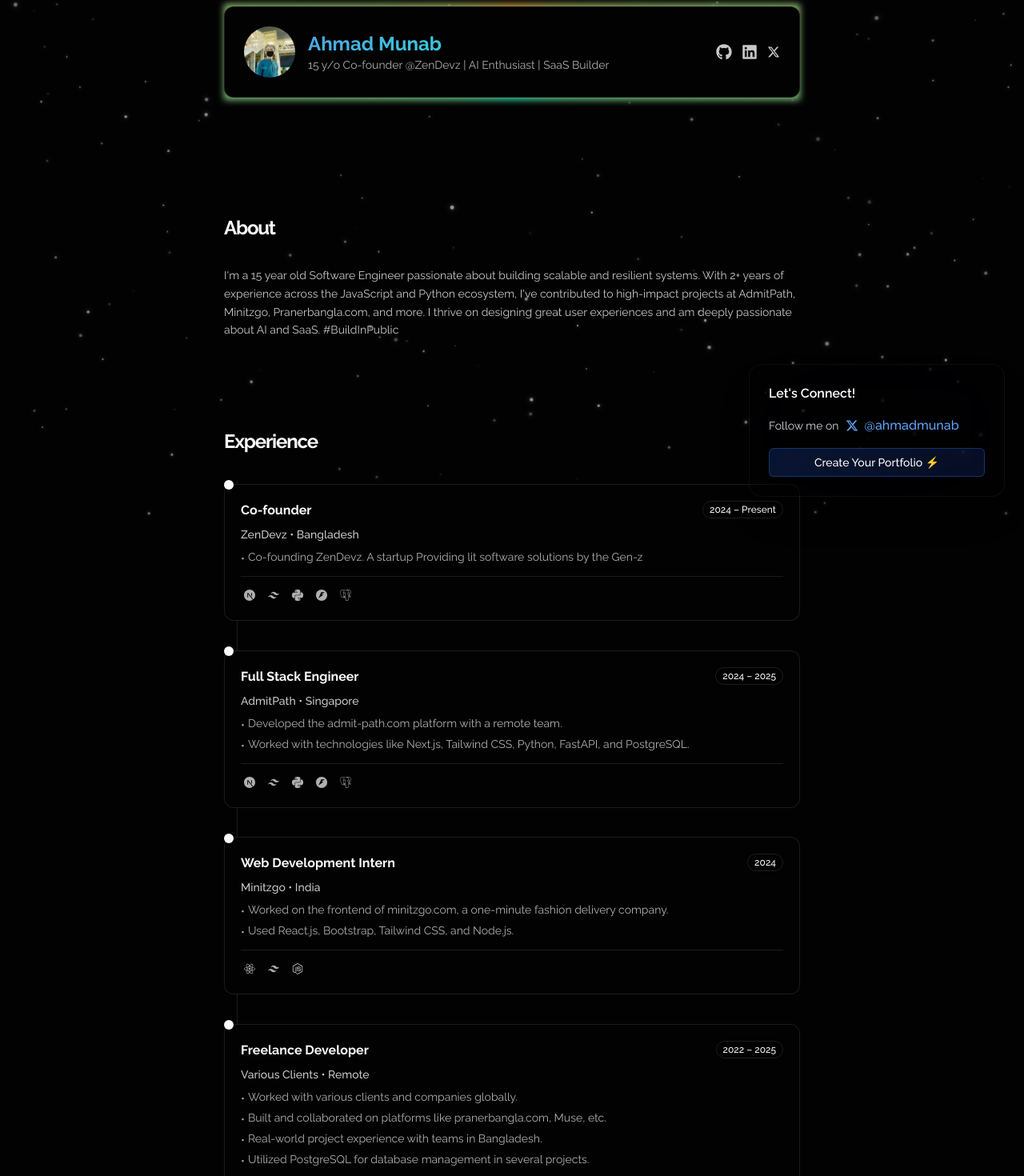
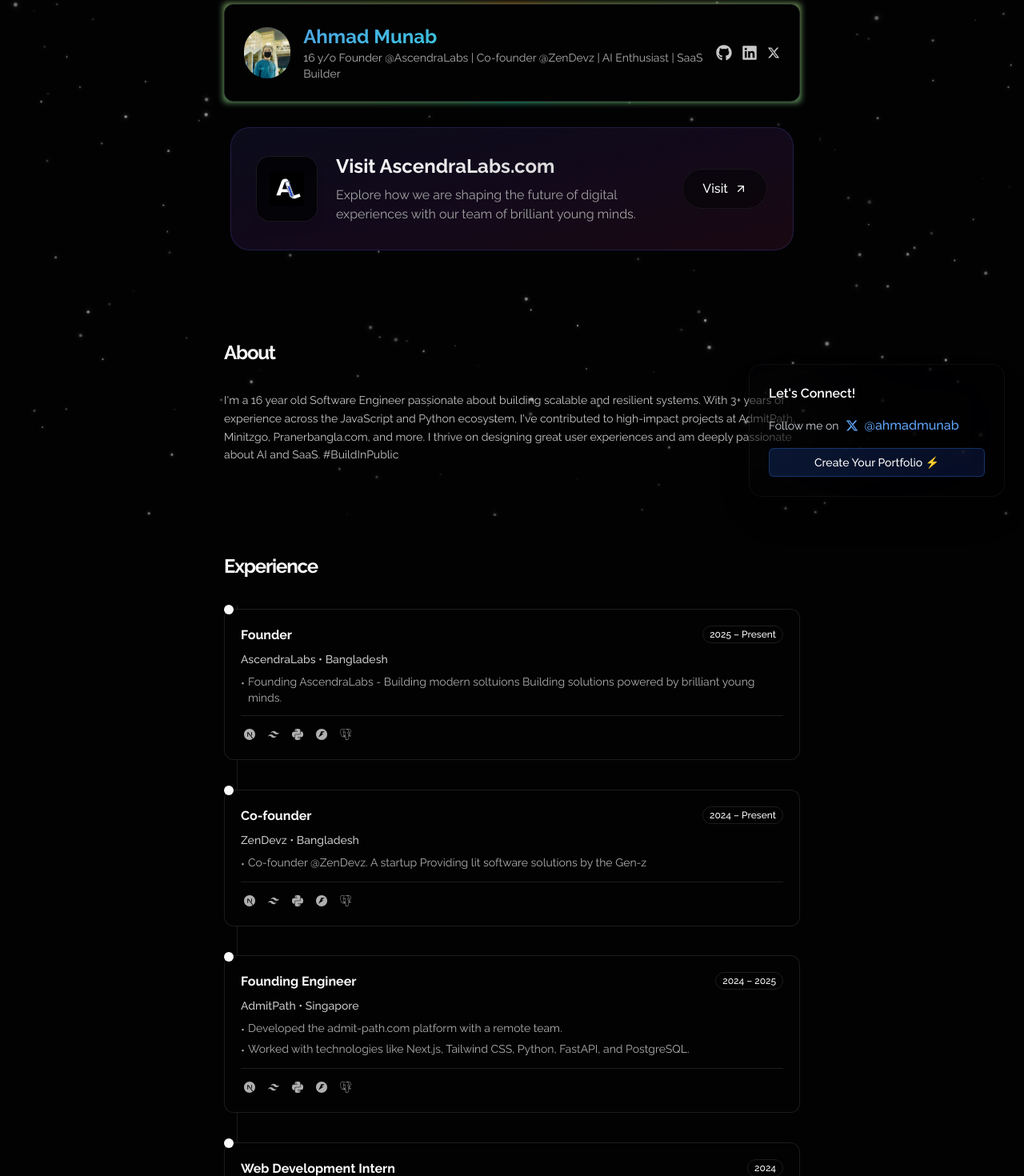
Before and after one commit to Ahmad-Munab/portfolio-v3, a Next.js app: page / in a window 1280 px wide. Shown: the part 155-1625 px from the top of the page at 80% size. Built offline with nearby package versions, Linux system fonts and the light colour scheme.

Commit message:
added ascednra labs

```diff
--- a/src/app/layout.tsx
+++ b/src/app/layout.tsx
@@ -21,7 +21,6 @@
     <html lang="en" className="dark">
       <body className={`${inconsolota.className} antialiased`}>
         {children}
-        <script src="https://b360-one.vercel.app/widget.js" data-widget-id="f8c80d33-c391-4897-9386-d67abd2da034" defer></script>
       </body>
     </html>
   );
--- a/src/app/page.tsx
+++ b/src/app/page.tsx
@@ -9,6 +9,7 @@
 import { Footer } from "@/components/footer";
 import { useEffect, useState } from "react";
 import FloatingCTA from "@/components/floating-cta";
+import { AscendraCTA } from "@/components/ascendra-cta";
 
 export default function Home() {
   const [stars, setStars] = useState<
@@ -96,6 +97,8 @@
       <main className="lg:py-32 sm:py-24 py-12 lg:space-y-28 sm:space-y-24 space-y-16">
         <section id="home">
           <HeroSection />
+          <AscendraCTA />
+
         </section>
         <AboutSection />
         <ExperienceSection />
--- /dev/null
+++ b/src/components/ascendra-cta.tsx
@@ -0,0 +1,49 @@
+import { motion } from "framer-motion";
+import Image from "next/image";
+import Link from "next/link";
+import { FiArrowUpRight } from "react-icons/fi";
+
+export function AscendraCTA() {
+    return (
+        <section id="about" className="relative overflow-hidden bg-background container mx-auto">
+            {/* AscendraLabs CTA */}
+            <motion.div
+                initial={{ opacity: 0, scale: 0.95 }}
+                whileInView={{ opacity: 1, scale: 1 }}
+                viewport={{ once: true }}
+                transition={{ duration: 0.5 }}
+            >
+                <Link href="https://ascendralabs.com" target="_blank" className="block group">
+                    <div className="relative overflow-hidden rounded-3xl bg-gradient-to-br from-indigo-500/10 via-purple-500/10 to-pink-500/10 border border-indigo-500/20 hover:border-indigo-500/40 transition-all duration-300">
+                        <div className="relative p-4 md:p-8 flex flex-col md:flex-row items-center justify-between gap-8">
+                            <div className="flex flex-col md:flex-row items-center gap-6 text-center md:text-left">
+                                <div className="bg-background/80 p-4 rounded-2xl shadow-lg ring-1 ring-border/50 backdrop-blur-sm group-hover:scale-105 transition-transform duration-300">
+                                    <Image
+                                        src="/icons/ascendra-labs-icon.svg"
+                                        alt="AscendraLabs"
+                                        width={48}
+                                        height={48}
+                                        className="w-12 h-12"
+                                    />
+                                </div>
+                                <div className="space-y-2">
+                                    <h3 className="text-2xl font-bold bg-clip-text text-transparent bg-gradient-to-r from-foreground to-foreground/80">
+                                        Visit AscendraLabs.com
+                                    </h3>
+                                    <p className="text-muted-foreground max-w-md">
+                                        Explore how we are shaping the future of digital experiences with our team of brilliant young minds.
+                                    </p>
+                                </div>
+                            </div>
+
+                            <div className="flex items-center gap-2 bg-background/50 hover:bg-background/80 text-foreground px-6 py-3 rounded-full font-medium transition-all group-hover:gap-3 border border-border/50 shadow-sm backdrop-blur-sm">
+                                Visit<FiArrowUpRight />
+                            </div>
+                        </div>
+                    </div>
+                </Link>
+            </motion.div>
+
+        </section >
+    );
+}
--- a/src/data/about.ts
+++ b/src/data/about.ts
@@ -80,7 +80,7 @@
 export const about = {
   name: "Ahmad Munab",
   nickName: "Munab",
-  title: "15 y/o Co-founder @ZenDevz | AI Enthusiast | SaaS Builder",
+  title: "16 y/o Founder @AscendraLabs | Co-founder @ZenDevz | AI Enthusiast | SaaS Builder",
   location: "Dhaka, Bangladesh",
   email: "ahmadmunab22@gmail.com",
   website: "https://munab.vercel.app",
@@ -89,5 +89,5 @@
     github: "https://github.com/ahmad-munab",
     x: "https://x.com/ahmadmunab"
   },
-bio: "I'm a 15 year old Software Engineer passionate about building scalable and resilient systems. With 2+ years of experience across the JavaScript and Python ecosystem, I've contributed to high-impact projects at AdmitPath, Minitzgo, Pranerbangla.com, and more. I thrive on designing great user experiences and am deeply passionate about AI and SaaS. #BuildInPublic"
+  bio: "I'm a 16 year old Software Engineer passionate about building scalable and resilient systems. With 3+ years of experience across the JavaScript and Python ecosystem, I've contributed to high-impact projects at AdmitPath, Minitzgo, Pranerbangla.com, and more. I thrive on designing great user experiences and am deeply passionate about AI and SaaS. #BuildInPublic"
 };
--- a/src/data/experience.ts
+++ b/src/data/experience.ts
@@ -4,25 +4,34 @@
   SiPostgresql,
   SiReact,
   SiNodedotjs,
-  SiExpress,
-  SiMongodb,
   SiPython,
   SiFastapi,
 } from "react-icons/si";
 
 export const experiences = [
   {
+    title: "Founder",
+    company: "AscendraLabs",
+    location: "Bangladesh",
+    period: "2025 – Present",
+    description: [
+      "Founding AscendraLabs - Building modern soltuions Building solutions powered by brilliant young minds.",
+    ],
+    tech: [SiNextdotjs, SiTailwindcss, SiPython, SiFastapi, SiPostgresql]
+  },
+  {
     title: "Co-founder",
     company: "ZenDevz",
     location: "Bangladesh",
     period: "2024 – Present",
     description: [
-      "Co-founding ZenDevz. A startup Providing lit software solutions by the Gen-z",
+      "Co-founder @ZenDevz. A startup Providing lit software solutions by the Gen-z",
     ],
     tech: [SiNextdotjs, SiTailwindcss, SiPython, SiFastapi, SiPostgresql]
   },
+
   {
-    title: "Full Stack Engineer",
+    title: "Founding Engineer",
     company: "AdmitPath",
     location: "Singapore",
     period: "2024 – 2025",
@@ -35,7 +44,7 @@
   {
     title: "Web Development Intern",
     company: "Minitzgo",
-    location: "India",
+    location: "India - Remote",
     period: "2024",
     description: [
       "Worked on the frontend of minitzgo.com, a one-minute fashion delivery company.",
@@ -43,17 +52,4 @@
     ],
     tech: [SiReact, SiTailwindcss, SiNodedotjs]
   },
-  {
-    title: "Freelance Developer",
-    company: "Various Clients",
-    location: "Remote",
-    period: "2022 – 2025",
-    description: [
-      "Worked with various clients and companies globally.",
-      "Built and collaborated on platforms like pranerbangla.com, Muse, etc.",
-      "Real-world project experience with teams in Bangladesh.",
-      "Utilized PostgreSQL for database management in several projects."
-    ],
-    tech: [SiReact, SiNextdotjs, SiNodedotjs, SiExpress, SiMongodb, SiPostgresql]
-  }
 ];
--- a/src/data/projects.ts
+++ b/src/data/projects.ts
@@ -13,6 +13,21 @@
 } from "react-icons/si";
 
 export const projects = [
+  {
+    title: "AscendraLabs",
+    url: "https://ascendralabs.com",
+    image: "/project-images/ascendra-labs.png",
+    description: "Building modern solutions with brilliant young minds.",
+    tech: [
+      SiNextdotjs,
+      SiTypescript,
+      SiTailwindcss,
+      SiPython,
+      SiFastapi,
+      SiPostgresql,
+      SiSupabase,
+    ],
+  },
   {
     title: "AdmitPath",
     url: "https://admit-path.com",
@@ -65,13 +80,6 @@
     description: "AI-powered assistant for developers and content creators",
     tech: [SiNextdotjs, SiTypescript, SiTailwindcss, SiOpenai],
   },
-  {
-    title: "Munab Portfolio-v2",
-    url: "https://munab-v2.vercel.app",
-    image: "/project-images/portfolio-v2.png",
-    description: "Second iteration with improved design and animations",
-    tech: [SiNextdotjs, SiTypescript, SiTailwindcss, SiFramer],
-  },
 
   {
     title: "B360",
```
Also changed, not shown: public/icons/ascendra-labs-icon.svg (added), public/project-images/ascendra-labs.png (added).
